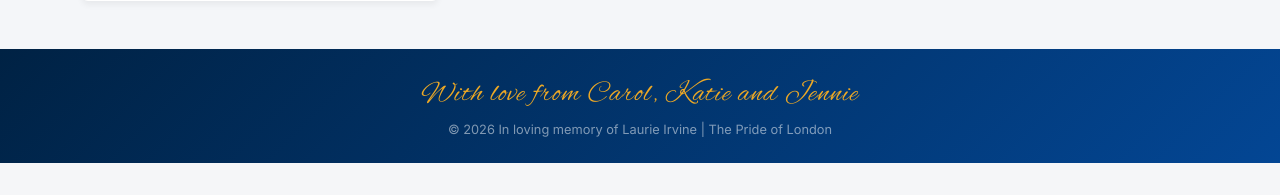
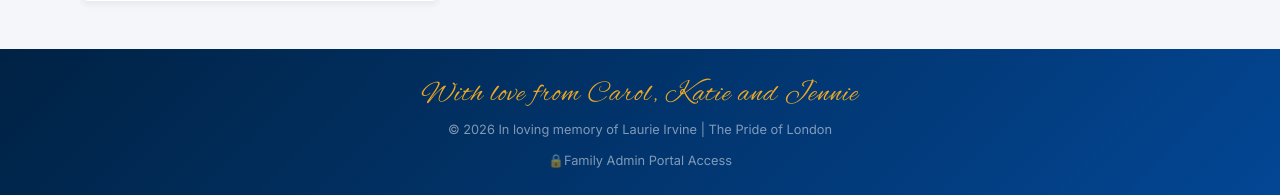
Before and after one commit to MrsG33k/laurie-irvine-memorial, a Django app: page / in a window 1280 px wide. Shown: the part 1190-1385 px from the top of the page. Before the commit the page ends 1353 px from the top, so only its background shows below. Run offline with Django 5.2, Linux system fonts and the light colour scheme; data that the repository does not hold is empty.

Commit message:
Add: Added admin portal login / logout to the footer of the memorial

```diff
--- a/tracker/templates/tracker/index.html
+++ b/tracker/templates/tracker/index.html
@@ -127,6 +127,20 @@
         <div class="container text-center text-white">
             <p class="m-0 mb-1 footer">With love from Carol, Katie and Jennie</p>
             <p class="m-0 small text-white-50 small-text">© 2026 In loving memory of Laurie Irvine | The Pride of London</p>
+            {% if user.is_authenticated and user.is_staff %}
+                <div class="mt-3 pt-2 border-top border-secondary">
+                    <small class = "d-block mb-2 text-warning small-text"> 🌟 Family Active Session: <strong>{{ user.username }}</strong></small>
+                    <a href="{% url 'admin:index' %}" class="btn btn-outline-warning btn-sm mx-1 small-text"> ⚙️ Manage and delete tributes </a>
+                    <form action="{% url 'admin:logout' %}" method="post" class="d-inline">
+                        {% csrf_token %}
+                        <button type="submit" class="btn btn-outline-warning btn-sm mx-1 small-text">Logout</button>
+                    </form>
+                </div>
+            {% else %}
+                <div class="mt-2">
+                    <a href="{% url 'admin:index' %}" class="text-white-50 text-decoration-none small-text">🔒Family Admin Portal Access</a>
+                </div>
+            {% endif %}
         </div>
     </footer>
     <script src="https://cdn.jsdelivr.net/npm/bootstrap@5.3.2/dist/js/bootstrap.bundle.min.js"></script>
```
